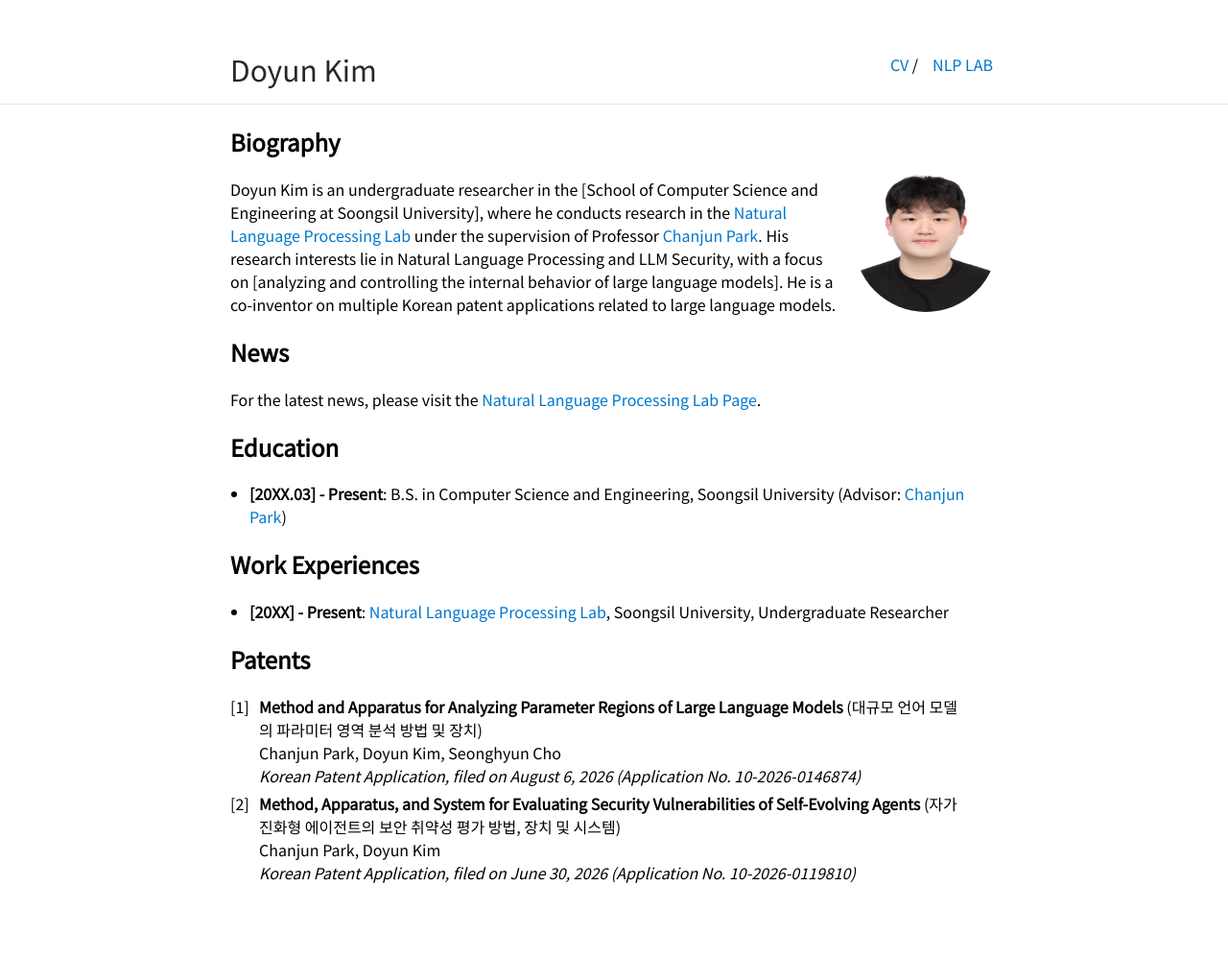
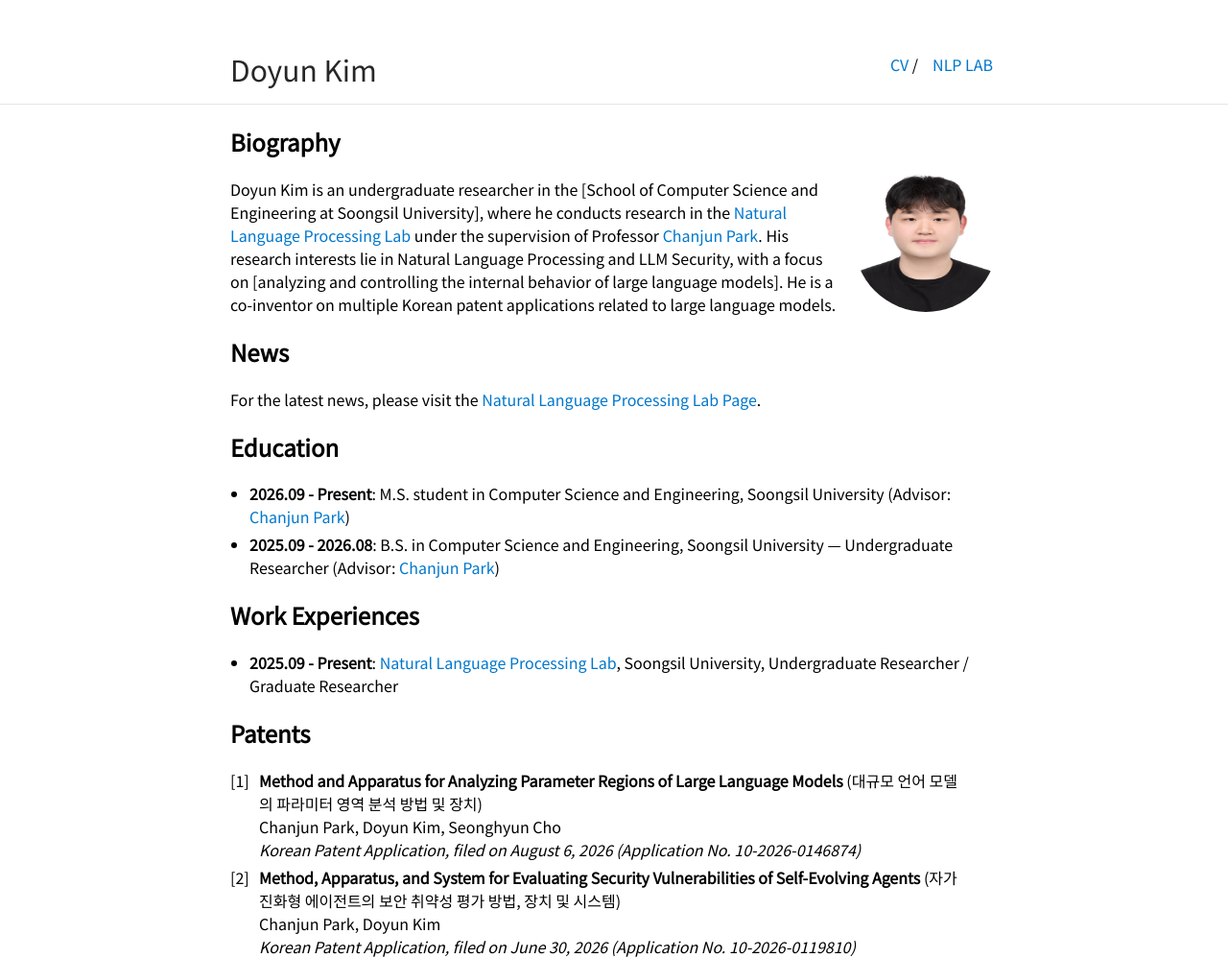
Before and after one commit to Doyun-coding/Doyun-coding.github.io, a Jekyll site: the page built from index.md, in a window 1280 px wide. Shown: the whole page at 96% size. Built offline with Jekyll 4.4.1, drawn with Linux system fonts in a browser that asks for light colours; our own code applies the rules of GitHub Pages for plain Markdown files; before the commit the page ends 921 px from its top, so only the background shows below that.

Commit message:
Update education timeline: B.S. through 2026.08, M.S. from 2026.09
Co-Authored-By: Claude Sonnet 5 <noreply@anthropic.com>

```diff
--- a/index.md
+++ b/index.md
@@ -11,10 +11,11 @@ Doyun Kim is an undergraduate researcher in the [School of Computer Science and
 For the latest news, please visit the <a href="https://sites.google.com/view/ssu-nlp/home">Natural Language Processing Lab Page</a>.
 
 ## Education
-* **[20XX.03] - Present**: B.S. in Computer Science and Engineering, Soongsil University (Advisor: <a href="https://parkchanjun.github.io/">Chanjun Park</a>) <br>
+* **2026.09 - Present**: M.S. student in Computer Science and Engineering, Soongsil University (Advisor: <a href="https://parkchanjun.github.io/">Chanjun Park</a>) <br>
+* **2025.09 - 2026.08**: B.S. in Computer Science and Engineering, Soongsil University &mdash; Undergraduate Researcher (Advisor: <a href="https://parkchanjun.github.io/">Chanjun Park</a>) <br>
 
 ## Work Experiences
-* **[20XX] - Present**: <a href="https://sites.google.com/view/ssu-nlp/home">Natural Language Processing Lab</a>, Soongsil University, Undergraduate Researcher <br>
+* **2025.09 - Present**: <a href="https://sites.google.com/view/ssu-nlp/home">Natural Language Processing Lab</a>, Soongsil University, Undergraduate Researcher / Graduate Researcher <br>
 
 ## Patents
 1. **Method and Apparatus for Analyzing Parameter Regions of Large Language Models** (대규모 언어 모델의 파라미터 영역 분석 방법 및 장치) <br> Chanjun Park, Doyun Kim, Seonghyun Cho <br> *Korean Patent Application, filed on August 6, 2026 (Application No. 10-2026-0146874)*
```
